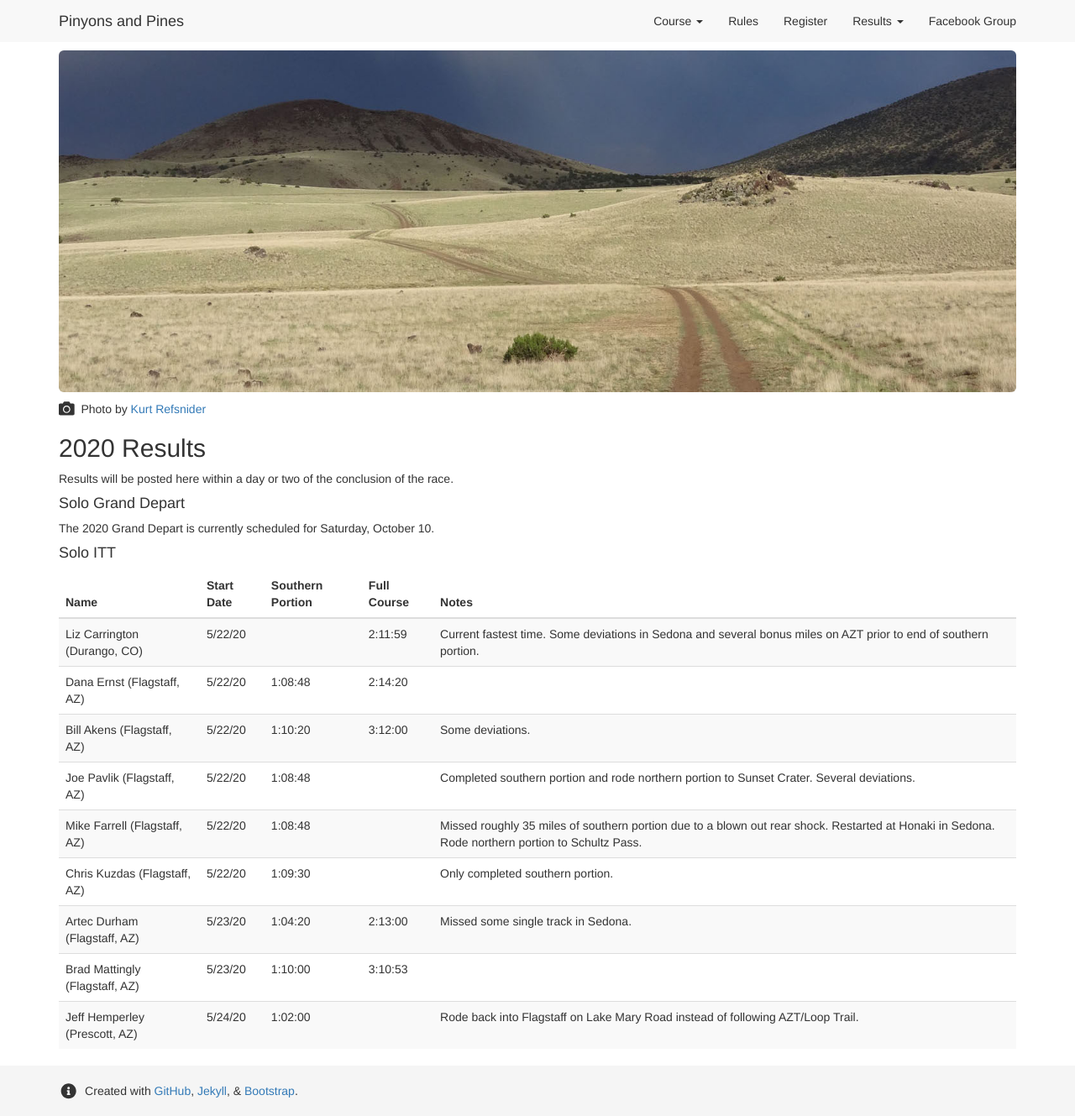
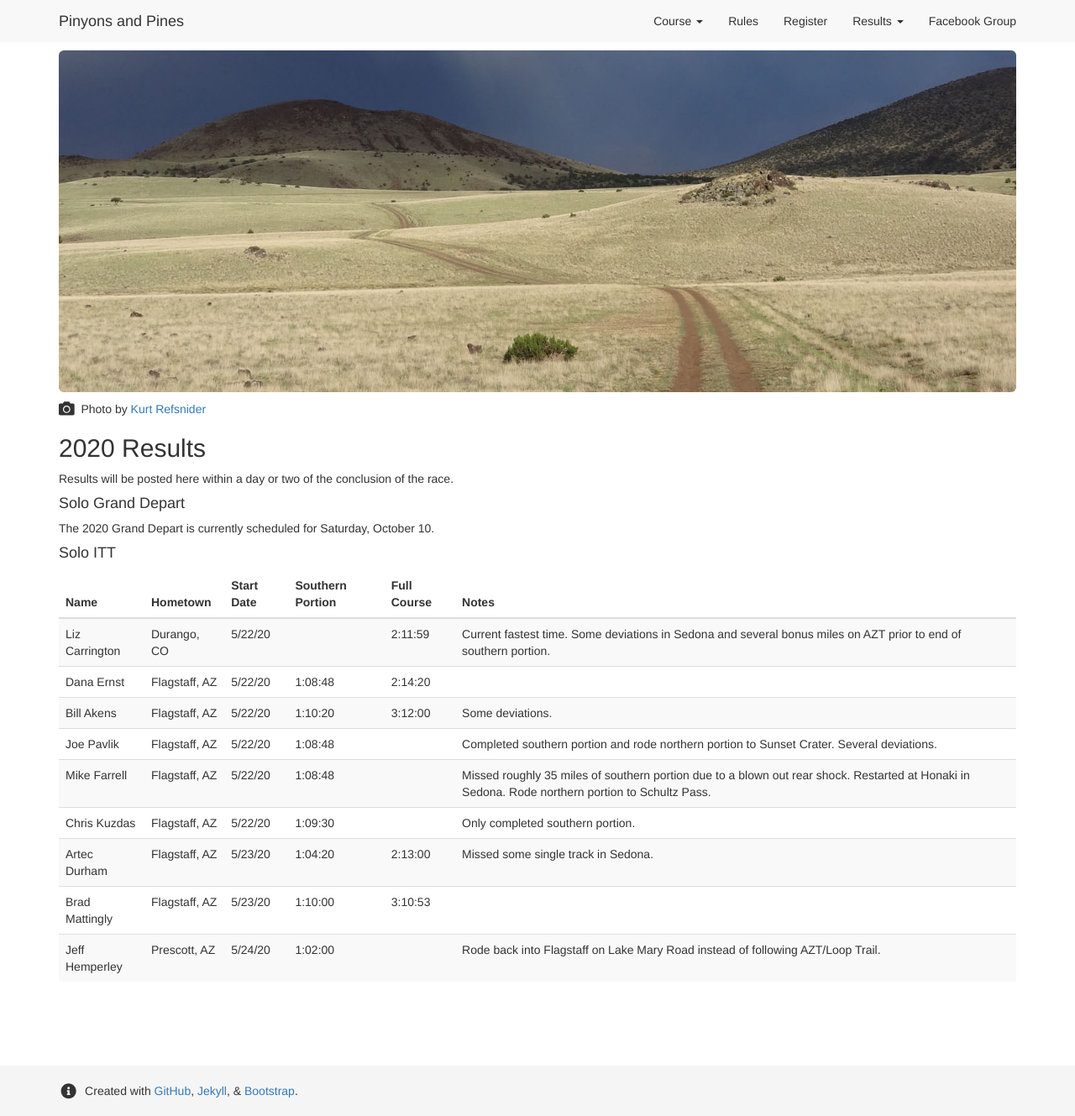
Before and after one commit to dcernst/PinyonsPines, a Jekyll site: the page built from results2020.md, in a window 1280 px wide and 1329 px high. Shown: the whole window at 84% size. Built offline with Jekyll 4.4.1, drawn with Linux system fonts in a browser that asks for light colours; nearby versions of some CDN libraries; some of the changed lines change nothing that is shown.

Commit message:
Update to format

```diff
--- a/results2020.md
+++ b/results2020.md
@@ -202,6 +202,7 @@
 <thead>
 <tr>
 <th>Name</th>
+<th>Hometown</th>
 <th>Start Date</th>
 <th>Southern Portion</th>
 <th>Full Course</th>
@@ -211,39 +212,39 @@
 <tbody>
 
 <tr>
-<td>Liz Carrington (Durango, CO)</td> <td>5/22/20</td> <td></td>	<td>2:11:59</td>	<td>Current fastest time. Some deviations in Sedona and several bonus miles on AZT prior to end of southern portion.</td>
+<td>Liz Carrington</td> <td>Durango, CO</td> <td>5/22/20</td> <td></td>	<td>2:11:59</td>	<td>Current fastest time. Some deviations in Sedona and several bonus miles on AZT prior to end of southern portion.</td>
 </tr>
 
 <tr>
-<td>Dana Ernst (Flagstaff, AZ)</td> <td>5/22/20</td> <td>1:08:48</td> <td>2:14:20</td> <td></td>
+<td>Dana Ernst</td> <td>Flagstaff, AZ</td> <td>5/22/20</td> <td>1:08:48</td> <td>2:14:20</td> <td></td>
 </tr>
 
 <tr>
-<td>Bill Akens (Flagstaff, AZ)</td> <td>5/22/20</td> <td>1:10:20</td> <td>3:12:00</td>	<td>Some deviations.</td>
+<td>Bill Akens</td> <td>Flagstaff, AZ</td> <td>5/22/20</td> <td>1:10:20</td> <td>3:12:00</td>	<td>Some deviations.</td>
 </tr>
 
 <tr>
-<td>Joe Pavlik (Flagstaff, AZ)</td> <td>5/22/20</td> <td>1:08:48</td> <td></td>	<td>Completed southern portion and rode northern portion to Sunset Crater. Several deviations.</td>
+<td>Joe Pavlik</td> <td>Flagstaff, AZ</td> <td>5/22/20</td> <td>1:08:48</td> <td></td>	<td>Completed southern portion and rode northern portion to Sunset Crater. Several deviations.</td>
 </tr>
 
 <tr>
-<td>Mike Farrell (Flagstaff, AZ)</td> <td>5/22/20</td> <td>1:08:48</td>	<td></td>	<td>Missed roughly 35 miles of southern portion due to a blown out rear shock. Restarted at Honaki in Sedona. Rode northern portion to Schultz Pass.</td>
+<td>Mike Farrell</td> <td>Flagstaff, AZ</td> <td>5/22/20</td> <td>1:08:48</td>	<td></td>	<td>Missed roughly 35 miles of southern portion due to a blown out rear shock. Restarted at Honaki in Sedona. Rode northern portion to Schultz Pass.</td>
 </tr>
 
 <tr>
-<td>Chris Kuzdas (Flagstaff, AZ)</td> <td>5/22/20</td> <td>1:09:30</td>	<td></td>	<td>Only completed southern portion.</td>
+<td>Chris Kuzdas</td> <td>Flagstaff, AZ</td> <td>5/22/20</td> <td>1:09:30</td>	<td></td>	<td>Only completed southern portion.</td>
 </tr>
 
 <tr>
-<td>Artec Durham (Flagstaff, AZ)</td> <td>5/23/20</td>	<td>1:04:20</td> <td>2:13:00</td>	<td>Missed some single track in Sedona.</td>
+<td>Artec Durham</td> <td>Flagstaff, AZ</td> <td>5/23/20</td>	<td>1:04:20</td> <td>2:13:00</td>	<td>Missed some single track in Sedona.</td>
 </tr>
 
 <tr>
-<td>Brad Mattingly (Flagstaff, AZ)</td> <td>5/23/20</td>	<td>1:10:00</td> <td>3:10:53</td> <td></td>
+<td>Brad Mattingly</td> <td>Flagstaff, AZ</td> <td>5/23/20</td>	<td>1:10:00</td> <td>3:10:53</td> <td></td>
 </tr>
 
 <tr>
-<td>Jeff Hemperley (Prescott, AZ)</td> <td>5/24/20</td>	<td>1:02:00</td> <td></td> <td>Rode back into Flagstaff on Lake Mary Road instead of following AZT/Loop Trail.</td>
+<td>Jeff Hemperley</td> <td>Prescott, AZ</td> <td>5/24/20</td>	<td>1:02:00</td> <td></td> <td>Rode back into Flagstaff on Lake Mary Road instead of following AZT/Loop Trail.</td>
 </tr>
 
 </tbody>
```
